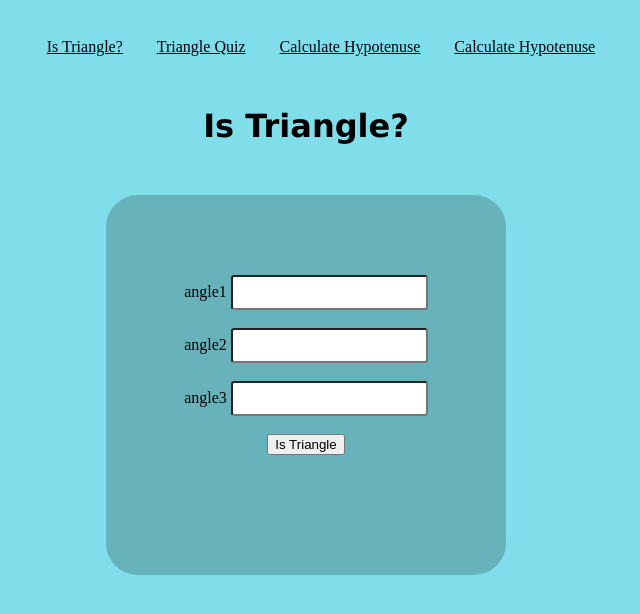
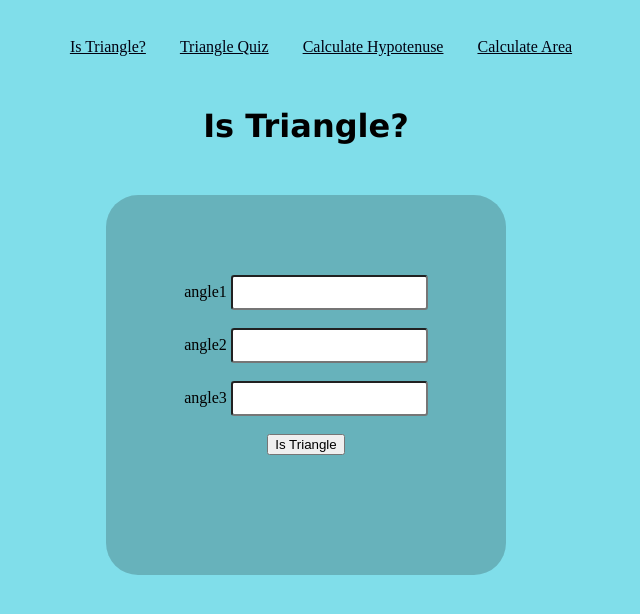
Before and after one commit to akshadjaiswal/Fun-With-Triangles, a plain HTML site: page index.html in a window 1280 px wide. Shown: the whole page, without its empty margins (334-974 px from the left). Drawn offline with Linux system fonts and the light colour scheme.

Commit message:
Update index.html

```diff
--- a/index.html
+++ b/index.html
@@ -12,7 +12,7 @@
       <a href="index.html">Is Triangle?</a>
       <a href="quiz.html">Triangle Quiz</a>
       <a href="hypotenuse.html"> Calculate Hypotenuse</a>
-      <a href="area.html"> Calculate Hypotenuse</a>
+      <a href="area.html"> Calculate Area</a>
     </nav>
     <h1>Is Triangle?</h1>
     <div class="container">
```
